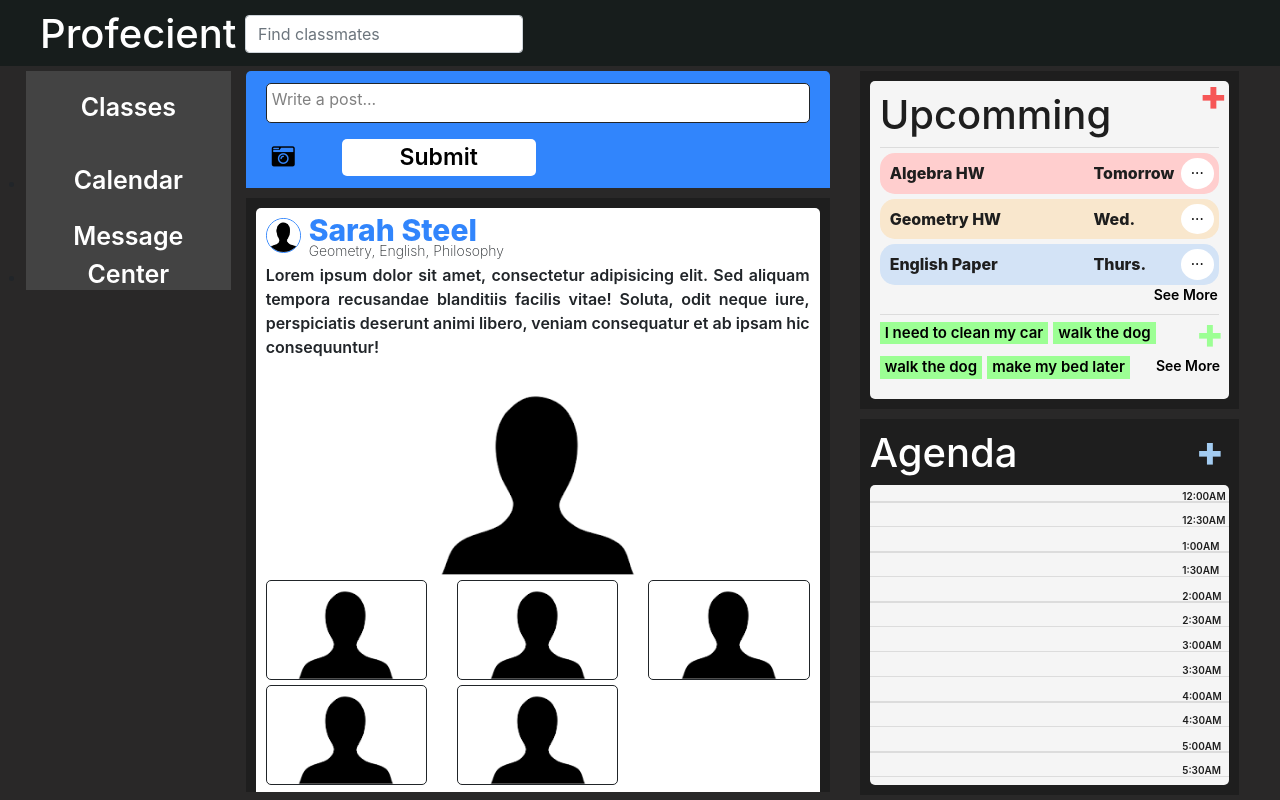
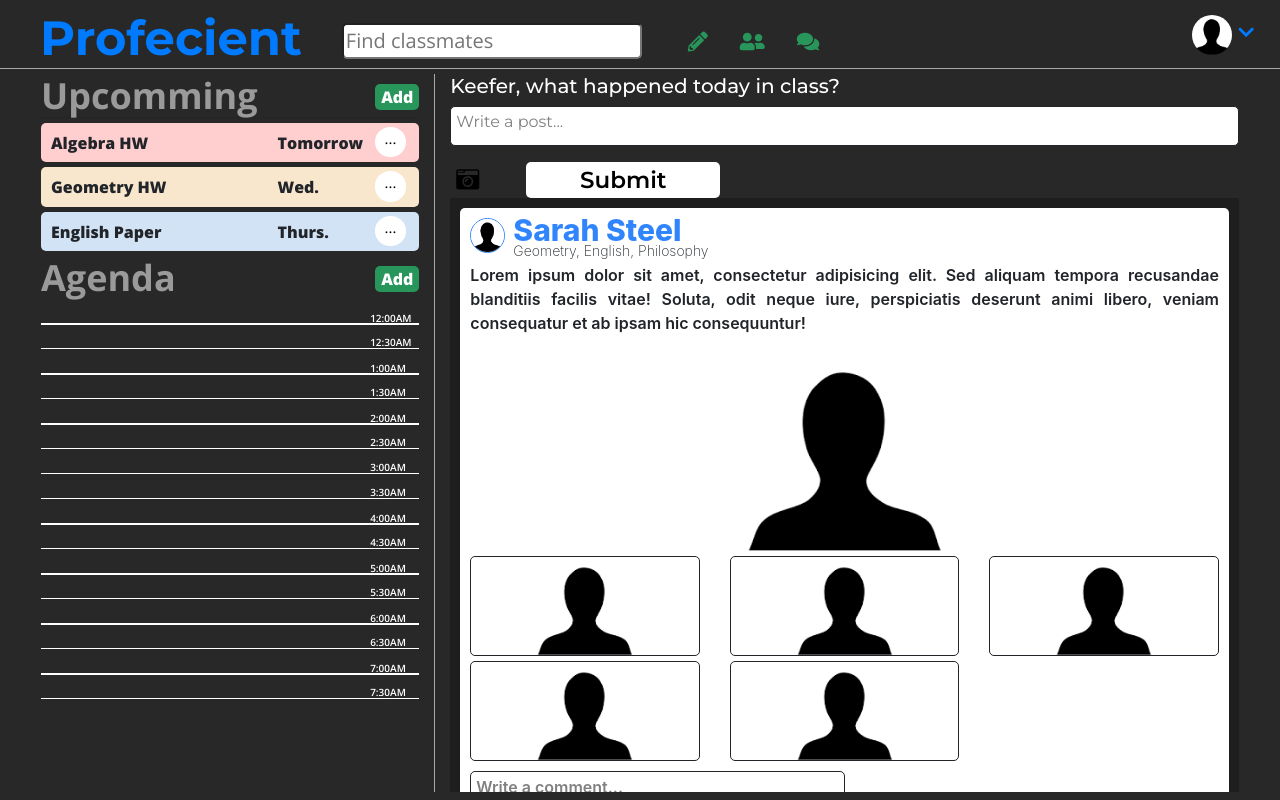
Before and after one commit to keefmanhack/Profecient_V2, a React (Create React App) app: page /home in a window 1280 px wide. Built offline with nearby package versions, Linux system fonts and the light colour scheme.

Commit message:
agenda and assignment dash

```diff
--- a/public/index.html
+++ b/public/index.html
@@ -16,6 +16,7 @@
 
     <!-- GOOGLE FONTS -->
       <link href="https://fonts.googleapis.com/css2?family=Montserrat:wght@100;200;300;400;500;600;700;800;900&display=swap" rel="stylesheet">
+      <link href="https://fonts.googleapis.com/css2?family=Open+Sans:wght@300;400;600;700;800&display=swap" rel="stylesheet">
     <!-- END OF GOOGLE FONTS -->
 
 
--- a/public/stylesheets/index.css
+++ b/public/stylesheets/index.css
@@ -17,6 +17,10 @@ body{
     font-family: 'Montserrat', sans-serif;
 }
 
+.sans-font{
+    font-family: 'Open Sans', sans-serif;
+}
+
 .blue-c{
     color: #007bff;
 }
@@ -25,12 +29,27 @@ body{
     background: #007bff;
 }
 
+.green-c{
+    color: #28965A;
+}
+
+.green-bc{
+    background: #28965A;
+}
+
 .muted-c{
     color: #DFE6F0;
 }
 
+.gray-c{
+    color: #9A9A9A;
+}
+
 .black-c{
     color: #282828;
+}
+.black-bc{
+    background: #282828;
 }
 
 .background{
@@ -42,11 +61,128 @@ body{
     background-repeat: no-repeat;
 }
 
-
+.add{
+    border: none;
+    border-radius: 5px;
+    margin-left: 31%;
+    font-weight: 800;
+    position: absolute;
+    right: 0;
+    top: 10px;
+    color: white;
+}
 
 
 
 /*End of all page styling*/
+
+/*Header Styling*/
+.top-bar{
+    border-bottom: 1px solid rgba(223, 221, 221, 0.71);;
+}
+.top-bar h1{
+    font-weight: bold;
+    display: inline;
+    margin-right: 40px;
+    font-size: 48px;
+}
+
+.top-bar input{
+    position: relative;
+    top: -7px;
+    width: 300px;
+    font-size: 20px;
+}
+
+.top-bar .not{
+    margin: 0 30px;
+    position: relative;
+    top: -6px;
+}
+
+.not button{
+    border: none;
+    margin: 0 10px;
+    font-size: 20px;
+    border-radius: 5px;
+    background: none;
+}
+
+.top-bar .profile{
+    position: absolute;
+    right: 20px;
+    top: 15px;
+}
+
+.profile img{
+    height: 40px;
+    width: 40px;
+    object-fit: contain;
+    border-radius: 100%;
+}
+
+.profile button{
+    border: none;background: none;
+    font-size: 18px;
+}
+/*End of Header Styling*/
+
+/*MainPage Styling*/
+.left{
+    border-right: 1px solid rgba(223, 221, 221, 0.71);
+}
+/*End of MainPage Styling*/
+
+/*Assignment Dashboard Styling*/
+.assignment-dashboard{
+    position: relative;
+}
+.assignment-dashboard h1{
+    font-weight: bold;
+    font-size: 36px;
+    display: inline;
+}
+
+
+
+.assignment{
+    margin-bottom: 5px;
+    padding: 8px 10px 0px 10px;
+    border-radius: 5px;
+    font-weight: 800;
+}
+
+/*End of Assignment Dashboard Styling*/
+
+/*Agenda Styling*/
+.agenda h1{
+    font-weight: bold;
+    font-size: 36px;
+}
+
+.agenda .foreground{
+    /*background: white;*/
+    height: 400px;
+    overflow: scroll;
+    position: relative;
+}
+
+.time-hr{
+    /*border-color: white;*/
+    color: white;
+}
+
+.time-hr hr{
+    border-color: white;
+}
+
+/*End of Agenda Styling*/
+
+/*Feed container styling*/
+.make-post h5{
+    color: white;
+}
+/*End of feed container styling*/
 
 
 .feed-container .make-post{
@@ -82,19 +218,6 @@ body{
     font-size: 25px;
     font-weight: 600;
     color: white;
-}
-
-.assignments-container{
-    background: rgb(30,30,30);
-    padding: 10px;
-}
-
-.assignment-dashboard{
-    padding: 10px;
-    background: rgb(245,245,245);
-    color: rgb(30,30,30);;
-    border-radius: 5px;
-    position: relative;
 }
 
 .assignment-dashboard h5{
@@ -142,12 +265,7 @@ body{
     left: 78%;
 }
 
-.assignment{
-    margin-bottom: 5px;
-    padding: 8px 10px 0px 10px;
-    border-radius: 15px;
-    font-weight: 800;
-}
+
 
 .assignment-dashboard hr{
     margin-top: 0;
@@ -197,26 +315,6 @@ button:hover{
   color: inherit;
 }
 
-
-
-.agenda{
-    background: rgb(30,30,30);
-    padding: 10px;
-    margin-top: 10px;
-}
-
-.agenda .foreground{
-    height: 300px;
-    background: rgb(245,245,245);
-    color: rgb(30,30,30);
-    border-radius: 5px;
-    position: relative;
-    overflow: scroll;
-}
-
-.agenda h1{
-    color: white;
-}
 
 .time-hr h5{
         position: relative;
--- a/src/Agenda.js
+++ b/src/Agenda.js
@@ -39,9 +39,9 @@ class Agenda extends React.Component{
 		);
 
 		return(
-			<div className='background' style={{position: 'relative'}}>
-				<h1>Agenda</h1>
-				<button onClick={() => this.props.handleNewAssignment()} id='add-agenda-item'>+</button>
+			<div className='agenda sans-font' style={{position: 'relative'}}>
+				<h1 className=' gray-c'>Agenda</h1>
+				<button className='add green-bc'>Add</button>
 				<div className='foreground'>
 					{timeHRs}
 					{AgendaItems}
--- a/src/AssignmentDashboard.js
+++ b/src/AssignmentDashboard.js
@@ -2,25 +2,14 @@ import React from 'react';
 
 class AssignmentDashboard extends React.Component{
 	render(){
-		const addAssign = !this.props.profileMode ? <button onClick={() => this.props.handleNewAssignment()} id='add-assignment'>+</button>: null;
-		const toDoSection = !this.props.profileMode ? <div><hr/>
-				<button id='add-todo'>+</button>
-				<ToDo text='I need to clean my car'/>
-				<ToDo text='walk the dog'/>
-				<ToDo text='walk the dog'/>
-				<ToDo text='make my bed later'/>
-				<button className='see-more-to-do'>See More</button></div> : null;
 		return(
-			<div className='assignment-dashboard' style={this.props.style}>
-				<h1>Upcomming</h1>
-				{addAssign}
+			<div className='assignment-dashboard sans-font' style={this.props.style}>
+				<h1 className='gray-c '>Upcomming</h1>
+				<button onClick={() => this.props.showNewAssForm(true)} className='add green-bc'>Add</button>
 				<hr/>
 				<Assignment backgroundColor={{backgroundColor:'#FFCECE'}} dueDate='Tomorrow' name='Algebra HW'/>
 				<Assignment backgroundColor={{backgroundColor:'#F9E7CD'}} dueDate='Wed.' name='Geometry HW'/>
 				<Assignment backgroundColor={{backgroundColor:'#D3E3F6'}} dueDate='Thurs.' name='English Paper'/>
-				<button className='see-more'>See More</button>
-				{toDoSection}
-
 			</div>
 		);
 	}
@@ -65,7 +54,7 @@ class NewAssignment extends React.Component{
 
 		return(
 			<div className='new-assignment'>
-				<button onClick={()=> this.props.hideNewAssignment()} id='X'>X</button>
+				<button onClick={()=> this.props.showNewAssForm(false)} id='X'>X</button>
 				<div className='row'>
 					{classes}
 				</div>
--- a/src/Home.js
+++ b/src/Home.js
@@ -2,6 +2,7 @@ import React from 'react';
 import {Link} from "react-router-dom";
 
 import Header from './header';
+import {FadeInOut_HandleState} from './CustomTransition';
 import AssignmentDashboard from './AssignmentDashboard';
 import {NewAssignment} from './AssignmentDashboard';
 import Agenda from './Agenda';
@@ -12,7 +13,7 @@ class Home extends React.Component{
 	constructor(props){
 		super(props);
 
-		this.handleNewAssignment = this.handleNewAssignment.bind(this);
+		this.showNewAssForm = this.showNewAssForm.bind(this);
 
 		this.state = {
 			showNewAssignmentForm: false,
@@ -21,15 +22,9 @@ class Home extends React.Component{
 		}
 	}
 
-	handleNewAssignment(){
+	showNewAssForm(val){
 		this.setState({
-			showNewAssignmentForm: true,
-		})
-	}
-
-	hideNewAssignment(){
-		this.setState({
-			showNewAssignmentForm: false,
+			showNewAssignmentForm: val,
 		})
 	}
 
@@ -39,40 +34,18 @@ class Home extends React.Component{
 		})
 	}
 	render(){
-		let newAssignment;
-		if(this.state.showNewAssignmentForm){
-			newAssignment = <NewAssignment selectedIndex={this.props.selectedIndex} handleClassClick={(i) => this.handleClassClick(i)} hideNewAssignment={() => this.hideNewAssignment()} classes={this.state.classes}/>
-		}
 		return(
 			<React.Fragment>
 				<Header/>
-				<div className='page-container'>
-				  <div className="row" style={this.state.showNewAssignmentForm ? {opacity: .6} : null}>
-				    <div className="col-lg-2 menu" style={{padding: 0, height: 'fit-content'}}>
-				      <ul style={{padding: 0, margin: 0}}>
-				      	<li style={{listStyle: 'none'}}>
-				      		<Link to='/profilePage'>
-					      		<button>
-									Classes
-					      		</button>
-					      	</Link>
-				      	</li>
-				      	<li>
-				      		<button>
-								Calendar
-				      		</button>
-				      	</li>
-				      	<li>
-				      		<Link to='/message'>
-					      		<button>
-									Message Center
-					      		</button>
-					      	</Link>
-				      	</li>
-				      </ul>
+				<div className='page-container black-bc'>
+				  	<div className="row" style={this.state.showNewAssignmentForm ? {opacity: .7, transition: '.3s'} : null}>
+					    <div className='col-lg-4 left'>
+						    <AssignmentDashboard  showNewAssForm={(val) => this.showNewAssForm(val)}/>
+							<Agenda />
 					    </div>
-				    <div className="col-lg-6 feed-container">
-				      <div className="make-post">
+					    <div className='col-lg-8 right'>
+					    	<div className="make-post mont-font">
+					    		<h5>Keefer, what happened today in class?</h5>
 						        <p><span className='textarea' role='textbox' contenteditable='true'></span></p>
 								<button><i class="fas fa-camera-retro"></i></button>
 								<button className='submit'>Submit</button>
@@ -81,17 +54,15 @@ class Home extends React.Component{
 								<Feed />
 							</div>
 					    </div>
-				    <div className="col-lg-4 dash">
-				      <div className="assignments-container">
-				        <AssignmentDashboard  handleNewAssignment={() => this.handleNewAssignment()}/>
 					</div>
-				      <div className="agenda">
-				        <Agenda />
-				      </div>
-
-				    </div>
-				  </div>
-				  {newAssignment}
+					<FadeInOut_HandleState condition={this.state.showNewAssignmentForm}>
+						<NewAssignment
+							selectedIndex={this.props.selectedIndex}
+							handleClassClick={(i) => this.handleClassClick(i)}
+							showNewAssForm={(val) => this.showNewAssForm(val)}
+							classes={this.state.classes}
+						/>
+					</FadeInOut_HandleState>
 				</div>
 			</React.Fragment>
 		);
--- a/src/header.js
+++ b/src/header.js
@@ -1,24 +1,33 @@
 import React from 'react';
+import {Link} from "react-router-dom";
 
 function Header(){
 	return(
-		<div className='top-bar' style={style_topBar}>
-			<div className='row'>
-				<div className='col-lg-2'>
-					<h1>Profecient</h1>
-				</div>
+		<div className='top-bar black-bc' style={style_topBar}>
+			<h1 className='mont-font blue-c'>Profecient</h1>
+			<input className='sans-font' type='text' placeholder='Find classmates'/>
 
-				<div className='col-lg-3'>
-					<input className='form-control' type='text' placeholder='Find classmates' style={{position: 'relative', top: 5}} />
-				</div>
-			</div>
+			<span className='not'>
+				<button className='green-c'><i class="fas fa-pencil-alt"></i></button>
+				<button className='green-c'><i class="fas fa-user-friends"></i></button>
+				<Link to='/messages'>
+					<button className='green-c'><i class="fas fa-comments"></i></button>
+				</Link>
+			</span>
+
+
+			<span className='profile'>
+				<img src="./generic_person.jpg" alt=""/>
+				<Link to='/profilePage'>
+					<button className='blue-c'><i class="fas fa-chevron-down"></i></button>
+				</Link>
+			</span>
+
 		</div>
 	);
 }
 
 const style_topBar = {
-	backgroundColor: '#171D1C',
-	color: 'white',
 	paddingTop: 10,
 	paddingLeft: 40,
 	paddingRight: 40
```
Lines whose indentation alone changed are shown as unchanged.
